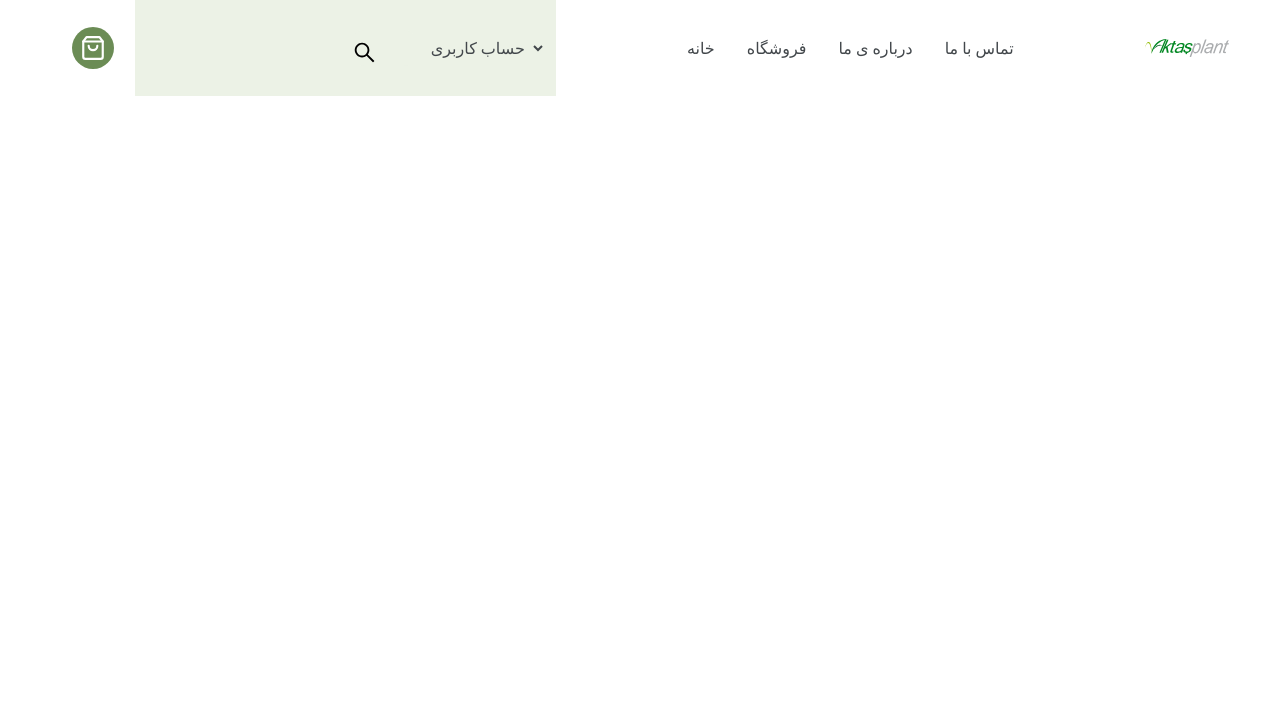
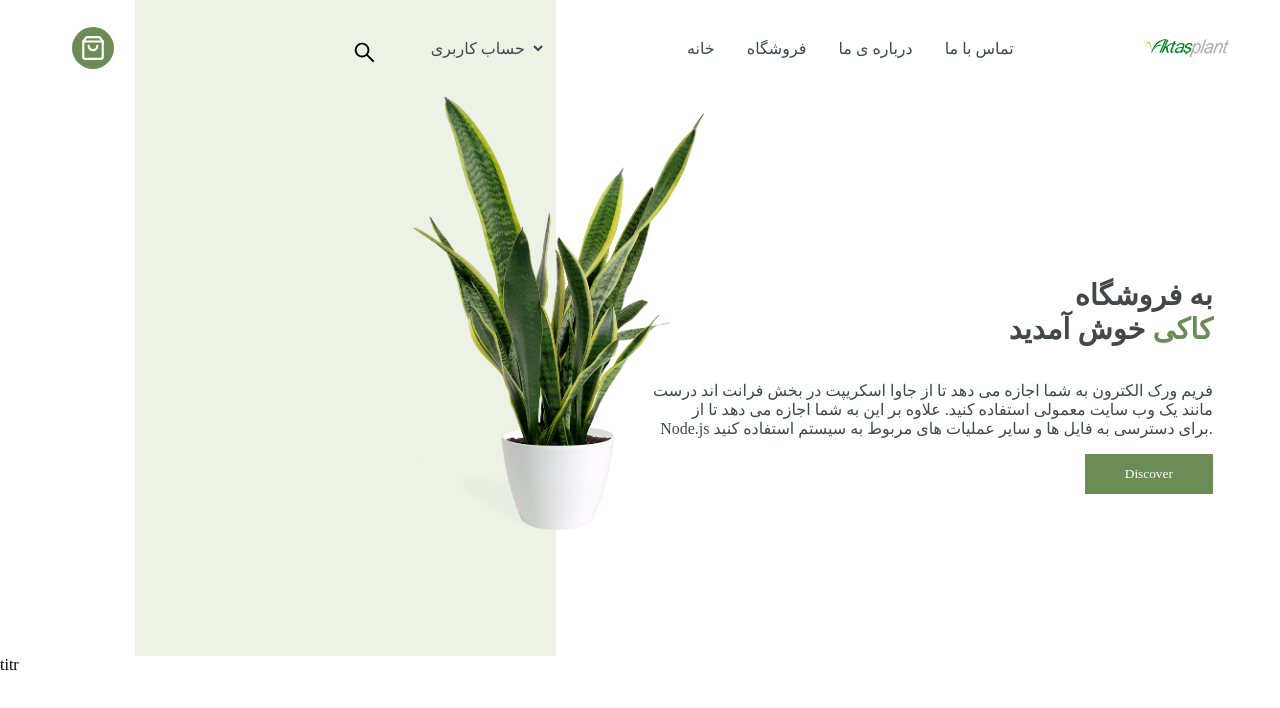
Before and after one commit to hadis-soleymani/cacy, a Next.js app: page / in a window 1280 px wide. Shown: the top 708 px of the page. Built offline with nearby package versions, Linux system fonts and the light colour scheme; a web font is replaced by a local one.

Commit message:
add home

```diff
--- a/pages/home.js
+++ b/pages/home.js
@@ -1,11 +1,37 @@
-import React from 'react'
-import styles from '../styles/home.module.scss'
+import React from "react";
+import styles from "../styles/home.module.scss";
+import Image from "next/image";
 
 const Home = () => {
   return (
     <div className={styles.container}>
-      <button className={styles.button}>Discover</button>
+      <main>
+        <h1>
+          به فروشگاه
+          <br />
+          <span> کاکی</span>
+          خوش آمدید
+        </h1>
+        <p>
+          فریم ورک الکترون به شما اجازه می دهد تا از جاوا اسکریپت در بخش فرانت
+          اند درست مانند یک وب سایت معمولی استفاده کنید. علاوه بر این به شما
+          اجازه می دهد تا از Node.js برای دسترسی به فایل ها و سایر عملیات های
+          مربوط به سیستم استفاده کنید.
+        </p>
+        <button className={styles.button}>Discover</button>
+      </main>
+      <div className={styles.green_section}>
+        <div>
+          <Image
+            src="/plant.png"
+            alt="plant"
+            layout="responsive"
+            width={400}
+            height={550}
+          />
+        </div>
+      </div>
     </div>
-  )
-}
-export default Home
+  );
+};
+export default Home;
--- a/pages/index.js
+++ b/pages/index.js
@@ -1,6 +1,7 @@
 import Head from 'next/head'
 import Home from './home'
 import  Navbar from './navbar'
+import Titr from './titr'
 
 
 export default function App() {
@@ -12,7 +13,8 @@ export default function App() {
         <link rel="icon" href="/favicon.ico" />
       </Head>
       <Navbar/>
-
+    <Home/>
+    <Titr/>
     </div>
   )
 }
--- a/pages/navbar.js
+++ b/pages/navbar.js
@@ -15,6 +15,7 @@ const Navbar = () => {
       </div>
 
       <nav className={styles.nav_left}>
+
       <div className={styles.icon_inside}>
           <input type="text" className={styles.input} />
           <AiOutlineSearch size={25} />
--- /dev/null
+++ b/pages/titr.js
@@ -0,0 +1,9 @@
+import React from 'react'
+
+const Titr = () => {
+  return (
+    <div style={{height:'100vh'}}>titr</div>
+  )
+}
+
+export default Titr
--- a/styles/_mixin.scss
+++ b/styles/_mixin.scss
@@ -33,13 +33,64 @@
   }
 }
 
+//button animate
 @mixin button {
   background-color: $green;
   line-height: 20px;
-  color:white;
+  color: white;
   height: 40px;
   width: 8rem;
   border: none;
   outline: none;
+  position: relative;
+  z-index: 9;
+}
+.button:before {
+  content: "";
+  position: absolute;
+  background-color: $light_green;
+  top: 100%;
+  width: 100%;
+  left: 0;
+  height: 0;
+  z-index: -1;
+  opacity: 0.9;
+  transition: all ease 0.5s;
+}
+.button:hover {
+  color: $green;
+}
+.button:hover:before {
+  top: 0;
+  height: 100%;
+}
+//end of button animated
 
+
+//opacity animation
+@mixin opacity_animation($start, $duration) {
+  opacity: 0;
+  animation-timing-function: ease-out;
+  animation-name: example;
+  animation-duration: $duration;
+  animation-delay: $start;
+  animation-fill-mode: forwards;
 }
+
+@keyframes example {
+  0% {
+    opacity: 0;
+  }
+  25% {
+    opacity: 0.25;
+  }
+  50% {
+    opacity: 0.5;
+  }
+  75% {
+    opacity: 0.75;
+  }
+  100% {
+    opacity: 1;
+  }
+}
--- a/styles/home.module.scss
+++ b/styles/home.module.scss
@@ -1,19 +1,55 @@
 @import "variables";
 @import "mixin";
 
-.container{
-    height: 70vh;
-    width: 100%;
-    display: flex;
-    background-color: aqua;
-    margin-top: 12vh;
+.container {
+  margin-top: 12vh;
+  width: 100vw;
+  display: grid;
+  grid-template-columns: 4vw repeat(14, 1fr) 4vw;
+  grid-template-rows: 70vh;
 }
-.green_section{
-    width: 30%;
-    background-color: $light_green;
-    height: 60vh;
-    margin-left: 4vw;
+
+.green_section {
+  grid-column: 3/8;
+  grid-row: 1/2;
+  background-color: $light_green !important;
+  position: relative;
 }
-.button{
-    @include button;
+.green_section div {
+  position: absolute;
+  left: 60%;
+  width: 80%;
+  height: 80%;
 }
+
+.container main {
+  grid-column: 8 / 16;
+  display: flex;
+  flex-direction: column;
+  justify-content: center;
+  align-items: flex-end;
+  color: $dark_text;
+  padding: 0 1rem 0 3rem;
+}
+.container main span {
+  color: $green;
+}
+.container main h1 {
+  text-align: right;
+  font-size: 1.8rem;
+  @include opacity_animation(1s, 0.5s);
+}
+
+.container main p {
+  text-align: right;
+  padding-left: 3rem;
+  @include opacity_animation(2s, 0.5s);
+}
+
+.container main span::after {
+  content: " ";
+}
+
+.button {
+  @include button;
+}
--- a/styles/navbar.module.scss
+++ b/styles/navbar.module.scss
@@ -7,7 +7,7 @@
   left: 0;
   position: fixed;
   width: 100vw;
-  z-index: 99;
+
   display: grid;
   grid-template-columns: 4vw repeat(14, 1fr) 4vw;
   grid-template-rows: 12vh;
@@ -55,6 +55,7 @@
 
 //search box
 .input {
+  direction: rtl;
   @include input(4rem);
 }
 .icon_inside {
```
Also changed, not shown: styles/titr.module.scss (added).
